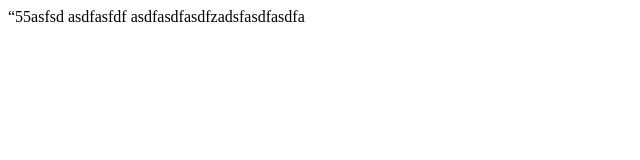
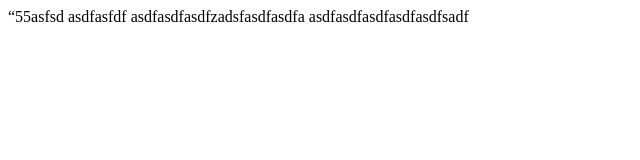
Before and after one commit to JoshHallRVA/newpractice, a plain HTML site: page index.html in a window 1280 px wide. Shown: the whole page, without its empty margins (0-640 px from the left). Drawn offline with Linux system fonts and the light colour scheme.

Commit message:
asdfasdf

```diff
--- a/index.html
+++ b/index.html
@@ -10,4 +10,4 @@
 			document.write(total);
 		</script></body
 	></html
->asfsd asdfasfdf asdfasdfasdfzadsfasdfasdfa
+>asfsd asdfasfdf asdfasdfasdfzadsfasdfasdfa asdfasdfasdfasdfasdfsadf
```
